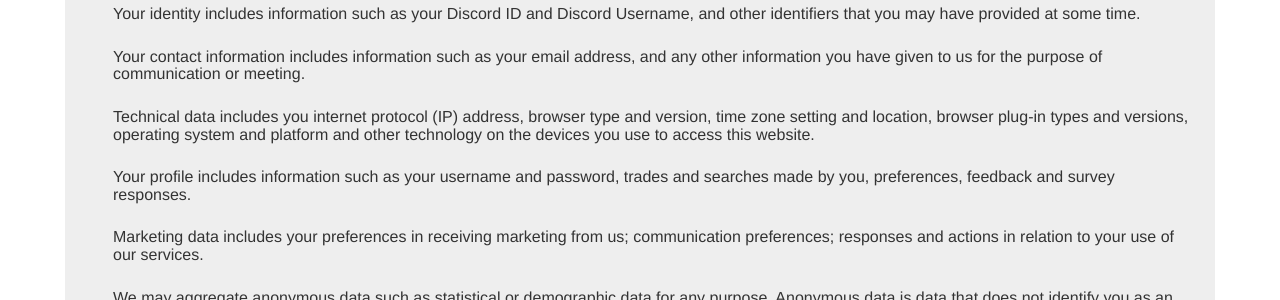
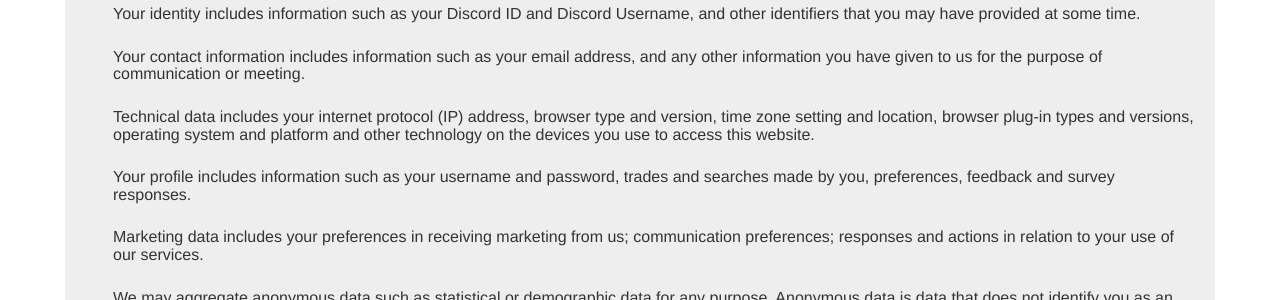
Before and after one commit to NorwichPoGo/nests, a Jekyll site: the page built from privacy_policy/index.html, in a window 1280 px wide and 900 px high, scrolled down 755 px. Shown: the part 152-452 px from the top of the window. Built offline with Jekyll 4.4.1, drawn with Linux system fonts in a browser that asks for light colours; nearby versions of some CDN libraries.

Commit message:
Fixed a typo in the privacy policy.

```diff
--- a/privacy_policy/index.html
+++ b/privacy_policy/index.html
@@ -27,7 +27,7 @@
 <h4>We may collect, use, store and transfer different kinds of personal data about you. We have collated these into groups as follows:</h4>
 <h4>Your identity includes information such as your Discord ID and Discord Username, and other identifiers that you may have provided at some time.</h4>
 <h4>Your contact information includes information such as your email address, and any other information you have given to us for the purpose of communication or meeting.</h4>
-<h4>Technical data includes you internet protocol (IP) address, browser type and version, time zone setting and location, browser plug-in types and versions, operating system and platform and other technology on the devices you use to access this website.</h4>
+<h4>Technical data includes your internet protocol (IP) address, browser type and version, time zone setting and location, browser plug-in types and versions, operating system and platform and other technology on the devices you use to access this website.</h4>
 <h4>Your profile includes information such as your username and password, trades and searches made by you, preferences, feedback and survey responses.</h4>
 <h4>Marketing data includes your preferences in receiving marketing from us; communication preferences; responses and actions in relation to your use of our services.</h4>
 <h4>We may aggregate anonymous data such as statistical or demographic data for any purpose. Anonymous data is data that does not identify you as an individual. Aggregated data may be derived from your personal data but is not considered personal information in law because it does not reveal your identity.</h4>
```
